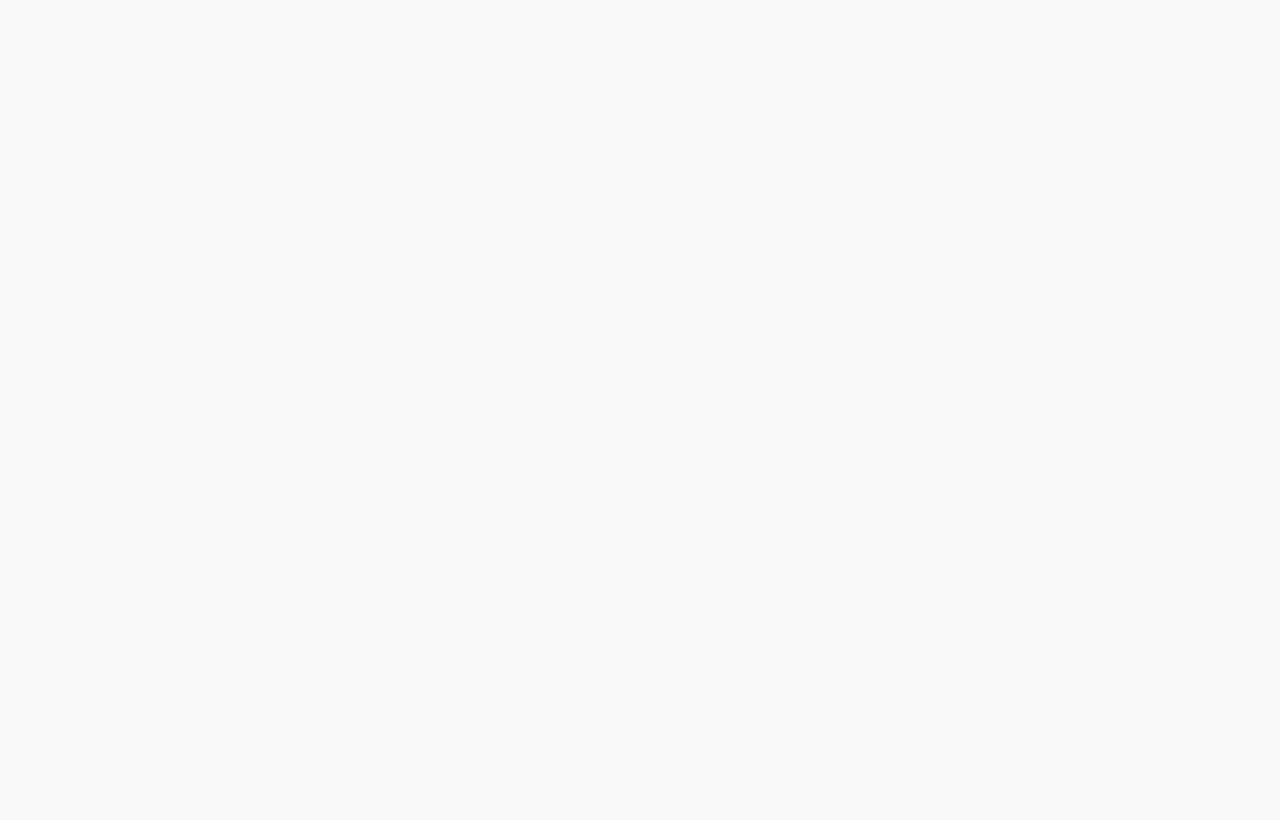
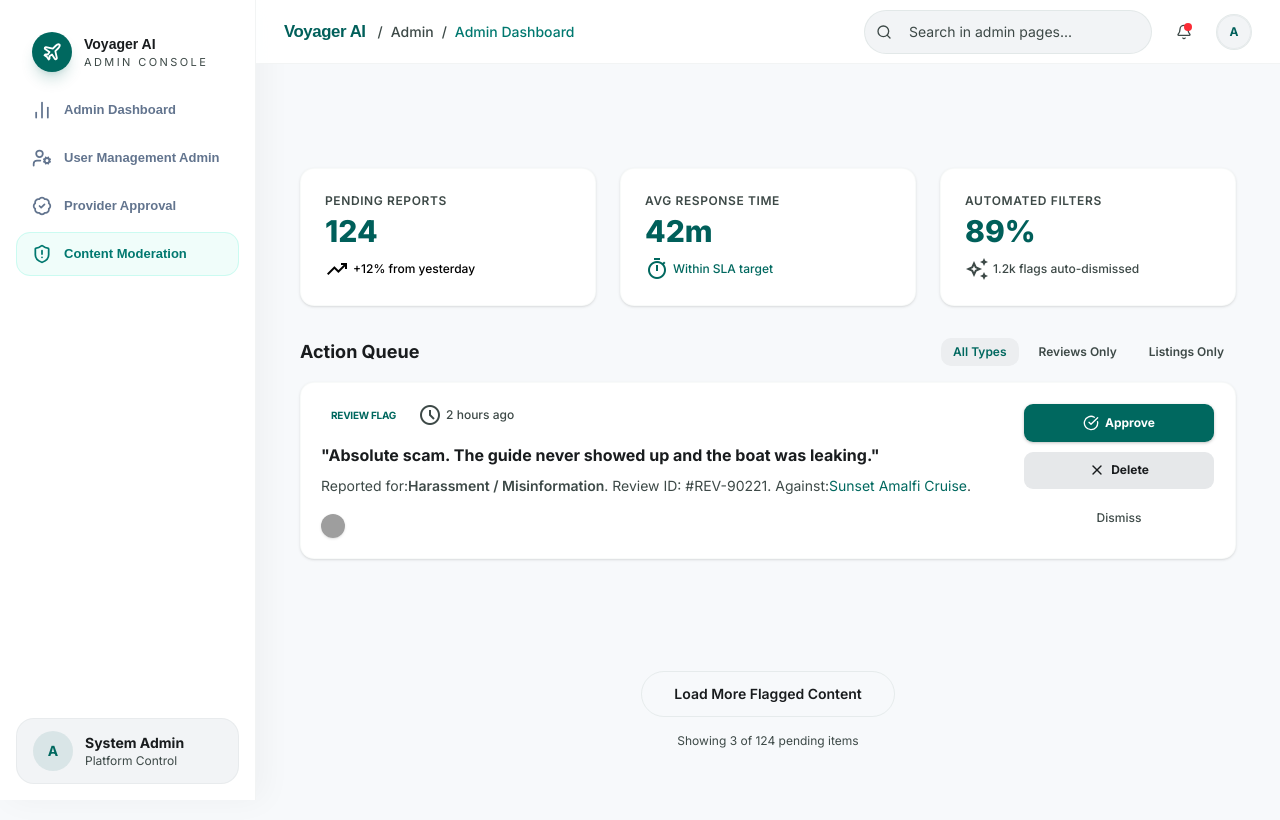
Before and after one commit to tranleductinh/SmartAITravelPlannerPlatform, a React (Vite) app in the folder Frontend/: page /admin/content-moderation in a window 1280 px wide. Before the commit this address had no page. Shown: the top 820 px of the page. Built offline with nearby package versions, Linux system fonts and the light colour scheme; grey boxes are pictures that could not be loaded; a web font is replaced by a local one.

Commit message:
feat: add Content Moderation page and update routing in admin layout

```diff
--- a/Frontend/src/App.jsx
+++ b/Frontend/src/App.jsx
@@ -22,6 +22,7 @@
 import AITravelPlanner from "./pages/Traveler/AITravelPlanner";
 import ProviderAndAdminLogin from "./pages/Auth/ProviderAndAdminLogin";
 import GuideLogin from "./pages/Auth/LoginPage/GuideLogin";
+import ContentModeration from "./pages/Admin/ContentModeration";
 
 function AppRoutes() {
   const location = useLocation();
@@ -43,6 +44,7 @@
 
       <Route path="/admin" element={<Layout />}>
         <Route index element={<AdminDashboard />} />
+        <Route path="content-moderation" element={<ContentModeration   />} />
       </Route>
 
       <Route path="/provider" element={<Layout />}>
--- a/Frontend/src/components/Layout/index.jsx
+++ b/Frontend/src/components/Layout/index.jsx
@@ -29,7 +29,7 @@
                                 exit={{ opacity: 0, y: -10 }}
                                 transition={{ duration: 0.2 }}
                             >
-                <main className="w-full min-w-0 flex-1 md:ml-64 px-4 py-6 md:px-8 md:py-10 lg:px-10">
+                                <main className="flex-1 min-w-0 pb-20">
                                     <Outlet />
                                 </main>
                             </motion.div>
--- /dev/null
+++ b/Frontend/src/pages/Admin/ContentModeration/index.jsx
@@ -0,0 +1,109 @@
+import { Button } from "@/components/ui/button";
+import { CheckCircle, X } from "lucide-react";
+import React from "react";
+
+export default function ContentModeration() {
+    return (
+        <div className="mt-20 px-6 max-w-7xl mx-auto space-y-8">
+            <div className="grid grid-cols-1 md:grid-cols-3 gap-6">
+                <div className="bg-surface-container-lowest p-6 rounded-xl border border-outline-variant/10 shadow-sm">
+                    <p className="text-xs font-semibold text-on-surface-variant mb-1 uppercase tracking-wider">
+                        Pending Reports
+                    </p>
+                    <h3 className="text-3xl font-extrabold text-teal-800">124</h3>
+                    <div className="mt-2 flex items-center gap-1 text-xs text-black font-medium">
+                        <span className="material-symbols-outlined text-xs ">trending_up</span>+12% from yesterday
+                    </div>
+                </div>
+                <div className="bg-surface-container-lowest p-6 rounded-xl border border-outline-variant/10 shadow-sm">
+                    <p className="text-xs font-semibold text-on-surface-variant mb-1 uppercase tracking-wider">
+                        Avg Response Time
+                    </p>
+                    <h3 className="text-3xl font-extrabold text-teal-800">42m</h3>
+                    <div className="mt-2 flex items-center gap-1 text-xs text-primary font-medium">
+                        <span className="material-symbols-outlined text-xs">timer</span>Within SLA target
+                    </div>
+                </div>
+                <div className="bg-surface-container-lowest p-6 rounded-xl border border-outline-variant/10 shadow-sm">
+                    <p className="text-xs font-semibold text-on-surface-variant mb-1 uppercase tracking-wider">
+                        Automated Filters
+                    </p>
+                    <h3 className="text-3xl font-extrabold text-teal-800">89%</h3>
+                    <div className="mt-2 flex items-center gap-1 text-xs text-on-surface-variant font-medium">
+                        <span className="material-symbols-outlined text-xs">auto_awesome</span>1.2k flags auto-dismissed
+                    </div>
+                </div>
+            </div>
+            <div className="space-y-4">
+                <div className="flex items-center justify-between">
+                    <h4 className="text-lg font-bold text-on-surface">Action Queue</h4>
+                    <div className="flex gap-2">
+                        <button className="text-primary px-3 py-1.5 rounded-lg bg-surface-container text-xs font-semibold hover:bg-surface-container-high transition-colors">
+                            All Types
+                        </button>
+                        <button className="px-3 py-1.5 rounded-lg text-xs font-semibold text-on-surface-variant hover:bg-surface-container transition-colors">
+                            Reviews Only
+                        </button>
+                        <button className="px-3 py-1.5 rounded-lg text-xs font-semibold text-on-surface-variant hover:bg-surface-container transition-colors">
+                            Listings Only
+                        </button>
+                    </div>
+                </div>
+                <div className="bg-surface-container-lowest p-5 rounded-xl border border-outline-variant/10 shadow-sm hover:shadow-md transition-shadow group">
+                    <div className="flex flex-col lg:flex-row gap-6">
+                        <div className="flex-1">
+                            <div className="flex items-center gap-3 mb-4">
+                                <span className="px-2.5 py-1 rounded-full bg-error-container text-on-error-container text-[10px] font-bold uppercase tracking-tight text-primary">
+                                    Review Flag
+                                </span>
+                                <span className="text-xs text-on-surface-variant font-medium flex items-center gap-1">
+                                    <span className="material-symbols-outlined text-sm">schedule</span>2 hours ago
+                                </span>
+                            </div>
+                            <h5 className="font-bold text-on-surface mb-2">
+                                "Absolute scam. The guide never showed up and the boat was leaking."
+                            </h5>
+                            <p className="text-sm text-on-surface-variant leading-relaxed mb-4">
+                                Reported for:
+                                <span className="text-error font-semibold">Harassment / Misinformation</span>. Review
+                                ID: #REV-90221. Against:
+                                <a className="text-primary hover:underline" href="#">
+                                    Sunset Amalfi Cruise
+                                </a>
+                                .
+                            </p>
+                            <div className="flex items-center gap-3">
+                                <img
+                                    alt="Submitter"
+                                    className="w-6 h-6 rounded-full object-cover shadow-sm"
+                                    data-alt="Professional close-up headshot of a middle aged man with a clean beard and friendly expression in soft lighting"
+                                    src="https://lh3.googleusercontent.com/aida-public/AB6AXuDbaJCWai7Xn64QQNa18VH12mpcrGeWOaAsTBy-nOA6RGc8LnHwLdb-r9s8_UStUPwlwNSdJFxvhDQt_3MZnJc09D-NRRwWdJ1AKhuTogtoMIu37mXg-JLBIphhiuZOwzINXx_jQRezZ8r3psSGMPdk4y7Z0Z2DmFueQFpfbBCyQAk1gJBI48Fr2-EkfhayorMQdSiDXc1IbINNBEezo-Dyv3PFYhqoonNdHi5NG8Zkaz9l0yVN1ybNr1SPTAwSBAx78vQMvITYEgfE"
+                                />
+                                <span className="text-xs font-medium">Marc J. (Silver Tier Member)</span>
+                            </div>
+                        </div>
+                        <div className="lg:w-48 flex lg:flex-col justify-end gap-2">
+                            <Button className="flex-1 py-2 px-4 text-xs font-bold shadow-sm hover:opacity-90">
+                                <CheckCircle className="h-7 w-7" />
+                                Approve
+                            </Button>
+                            <Button className="flex-1 py-2 px-4 text-xs font-bold hover:opacity-90 outline-0 bg-surface-container-high text-on-surface">
+                                <X />
+                                Delete
+                            </Button>
+                            <Button className="flex-1 py-2 px-4 text-on-surface-variant text-xs hover:opacity-90 bg-transparent hover:bg-slate-100 ">
+                                Dismiss
+                            </Button>
+                        </div>
+                    </div>
+                </div>
+            </div>
+            <div className="py-20 flex flex-col items-center">
+                <button className="px-8 py-3 rounded-full border border-outline-variant/30 text-on-surface font-semibold text-sm hover:bg-surface-container transition-all">
+                    Load More Flagged Content
+                </button>
+                <p className="mt-4 text-xs text-on-surface-variant">Showing 3 of 124 pending items</p>
+            </div>
+        </div>
+    );
+}
```
Also changed, not shown: 1 other file (tests, documents, lock files or other folders). Lines whose indentation alone changed are shown as unchanged.
